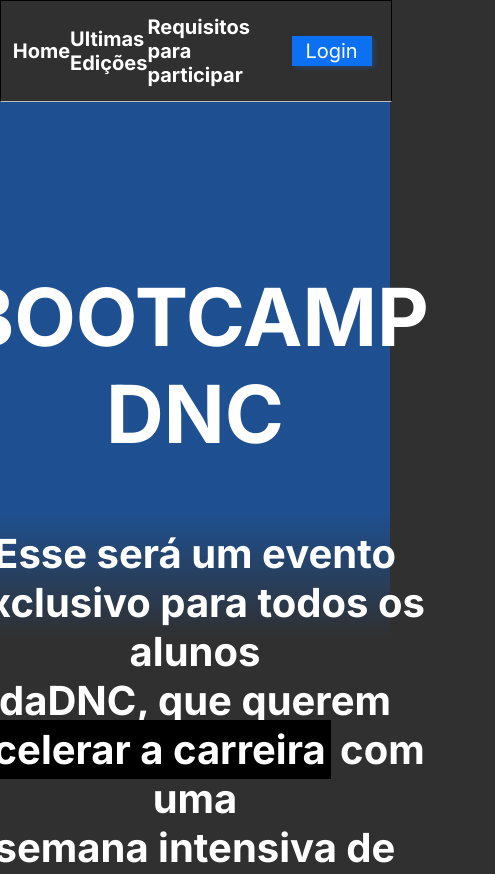
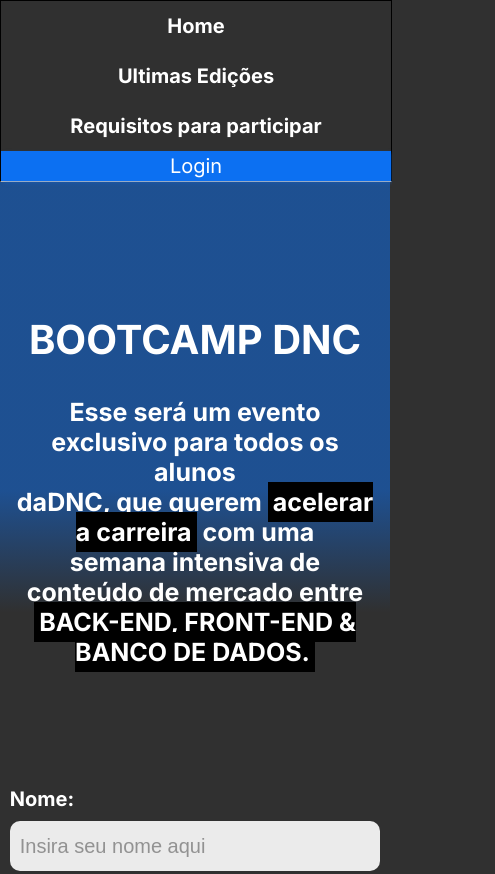
Before and after one commit to Cassio-Ares/bootcamp-dnc, a plain HTML site: page index.html in a window 390 px wide. Shown: the top 874 px of the page, 495 px wide, since content can reach past the window. Drawn offline with Linux system fonts and the light colour scheme.

Commit message:
Adicionando Midia Query

```diff
--- a/style.css
+++ b/style.css
@@ -250,3 +250,68 @@ footer .linha2 a:first-child{
 footer .linha2 a:hover{
     color: var(--cinza-hover);
 }
+
+
+@media only screen and (max-width: 600px){
+    #principal{
+        flex-direction: column;
+        height: auto;
+    }
+
+    #menu{
+        flex-direction: column;
+        width: 100%;
+        padding: 0px;
+        margin: 0px;
+    }
+
+    #menu a{
+        display: flex;
+        align-items: center;
+        height: 50px;
+    }
+
+    #principal button{
+        width: 100%;
+        margin: 0px;
+    }
+
+    section h1{
+        font-size: 40px;
+    }
+
+    section h2{
+        font-size: 25px;
+        padding-left: 15px;
+        padding-right: 15px;
+    }
+
+    form{
+        width: 95%;
+        font-size: 20px;
+    }
+
+    .checkbox-items label{
+       font-size: 16px;
+    }
+
+    footer .linha1{
+        flex-direction: column;
+    }
+
+    footer .endereço{
+        width: 95%;
+        margin-bottom: 20px;
+    }
+
+
+
+
+
+
+
+
+
+
+
+}
```
